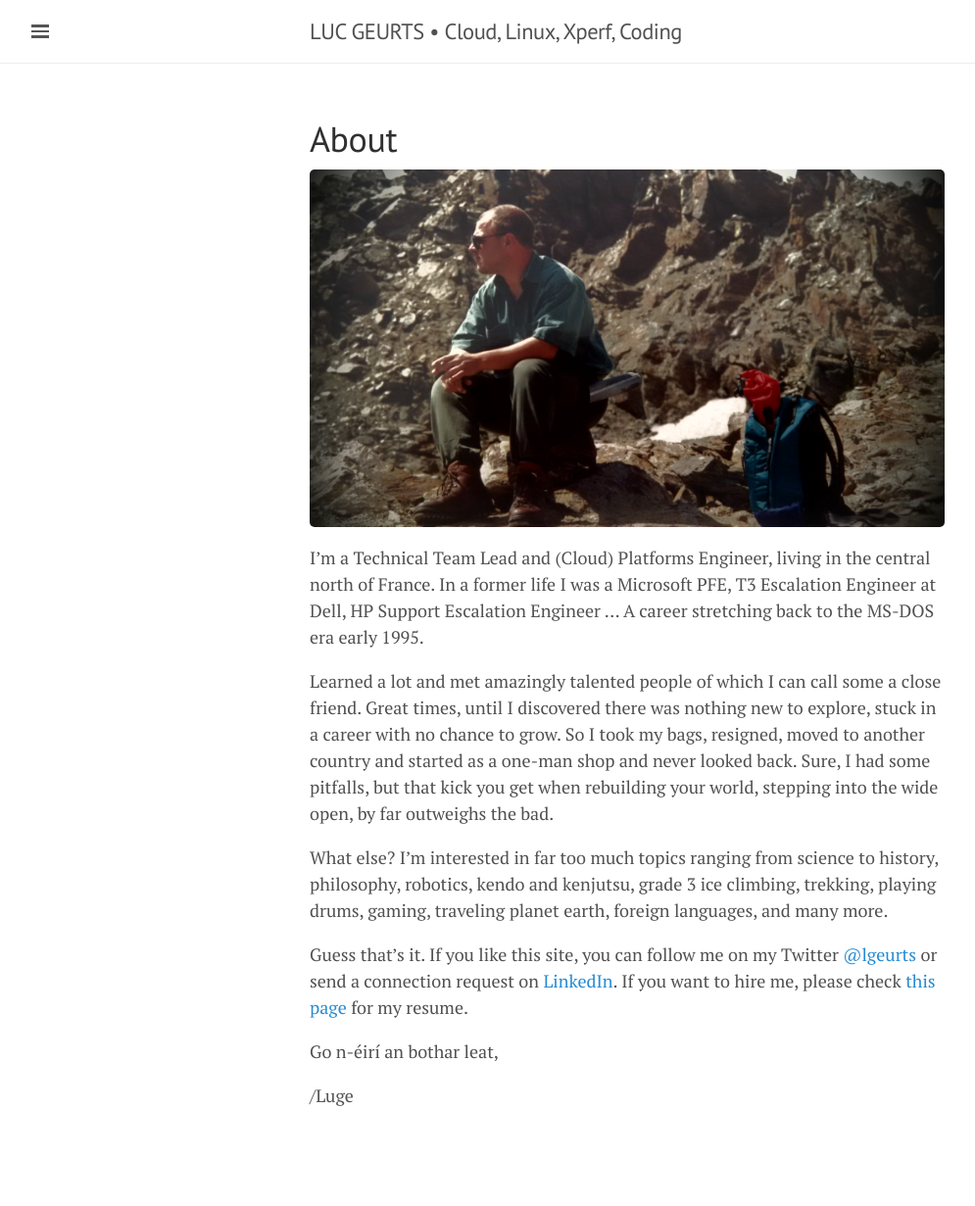
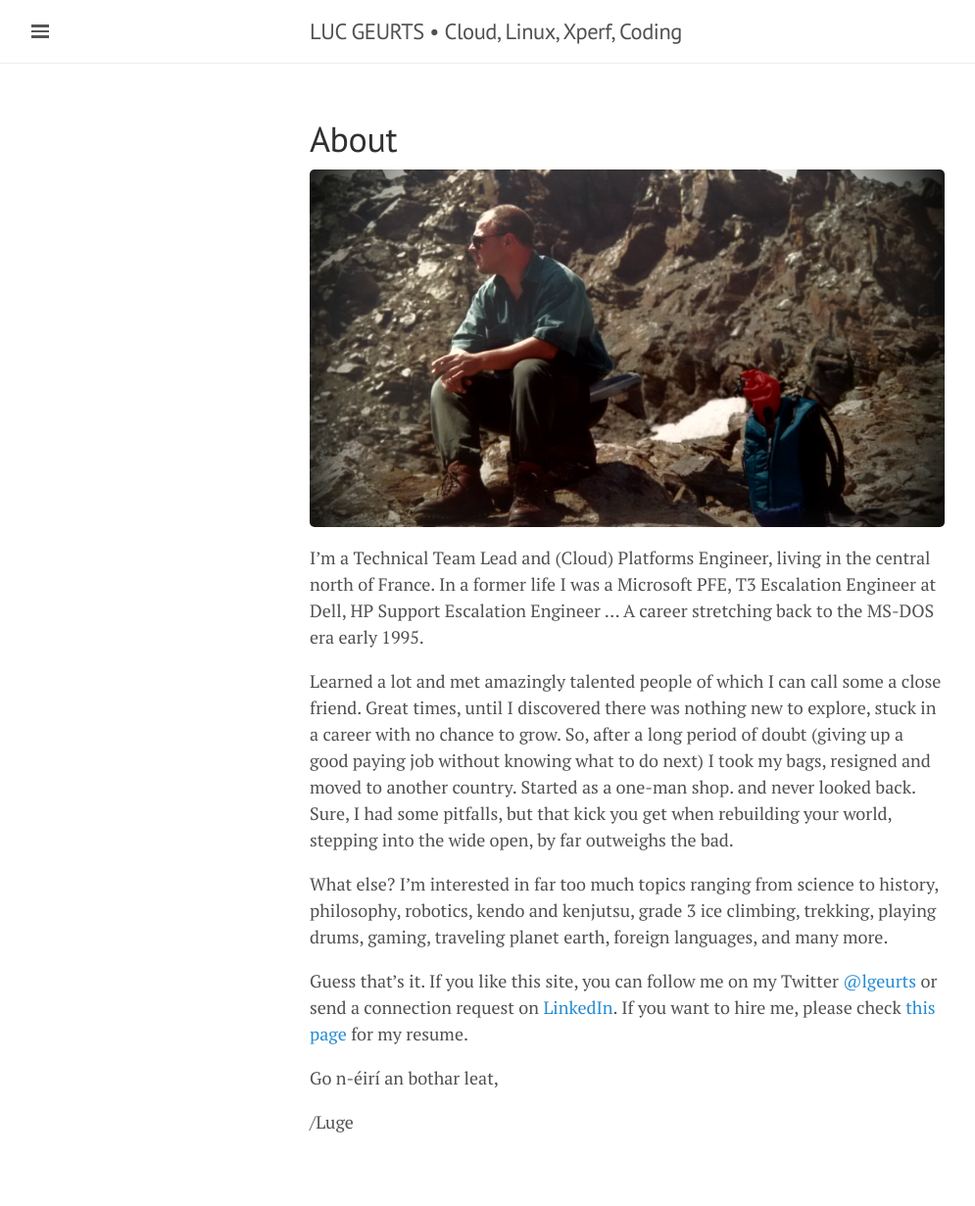
Before and after one commit to lgeurts/lgeurts.github.io, a Jekyll site: the page built from about.md, in a window 1280 px wide. Shown: the whole page at 98% size, without its empty margins (0-995 px from the left). Built offline with Jekyll 4.4.1, drawn with Linux system fonts in a browser that asks for light colours; nearby versions of some CDN libraries; before the commit the page ends 1204 px from its top, so only the background shows below that.

Commit message:
Update about.md

```diff
--- a/about.md
+++ b/about.md
@@ -8,7 +8,7 @@ title: About
 I'm a Technical Team Lead and (Cloud) Platforms Engineer, living in the central north of France.
 In a former life I was a Microsoft PFE, T3 Escalation Engineer at Dell, HP Support Escalation Engineer ... A career stretching back to the MS-DOS era early 1995.
 
-Learned a lot and met amazingly talented people of which I can call some a close friend. Great times, until I discovered there was nothing new to explore, stuck in a career with no chance to grow. So I took my bags, resigned, moved to another country and started as a one-man shop and never looked back. Sure, I had some pitfalls, but that kick you get when rebuilding your world, stepping into the wide open, by far outweighs the bad.
+Learned a lot and met amazingly talented people of which I can call some a close friend. Great times, until I discovered there was nothing new to explore, stuck in a career with no chance to grow. So, after a long period of doubt (giving up a good paying job without knowing what to do next) I took my bags, resigned and moved to another country. Started as a one-man shop. and never looked back. Sure, I had some pitfalls, but that kick you get when rebuilding your world, stepping into the wide open, by far outweighs the bad.
 
 What else? I'm interested in far too much topics ranging from science to history, philosophy, robotics, kendo and kenjutsu, grade 3 ice climbing, trekking, playing drums, gaming, traveling planet earth, foreign languages, and many more.
 
```
